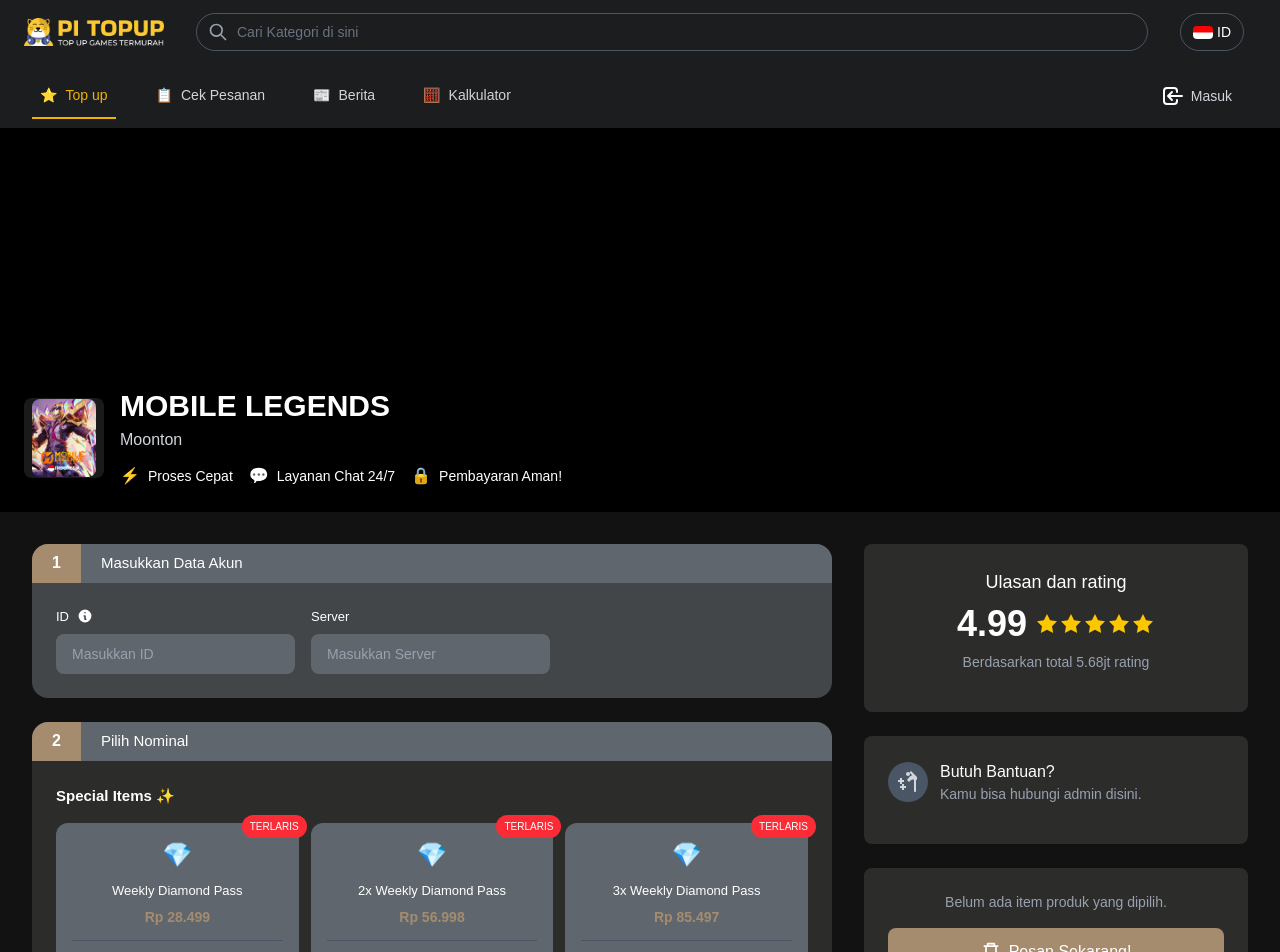
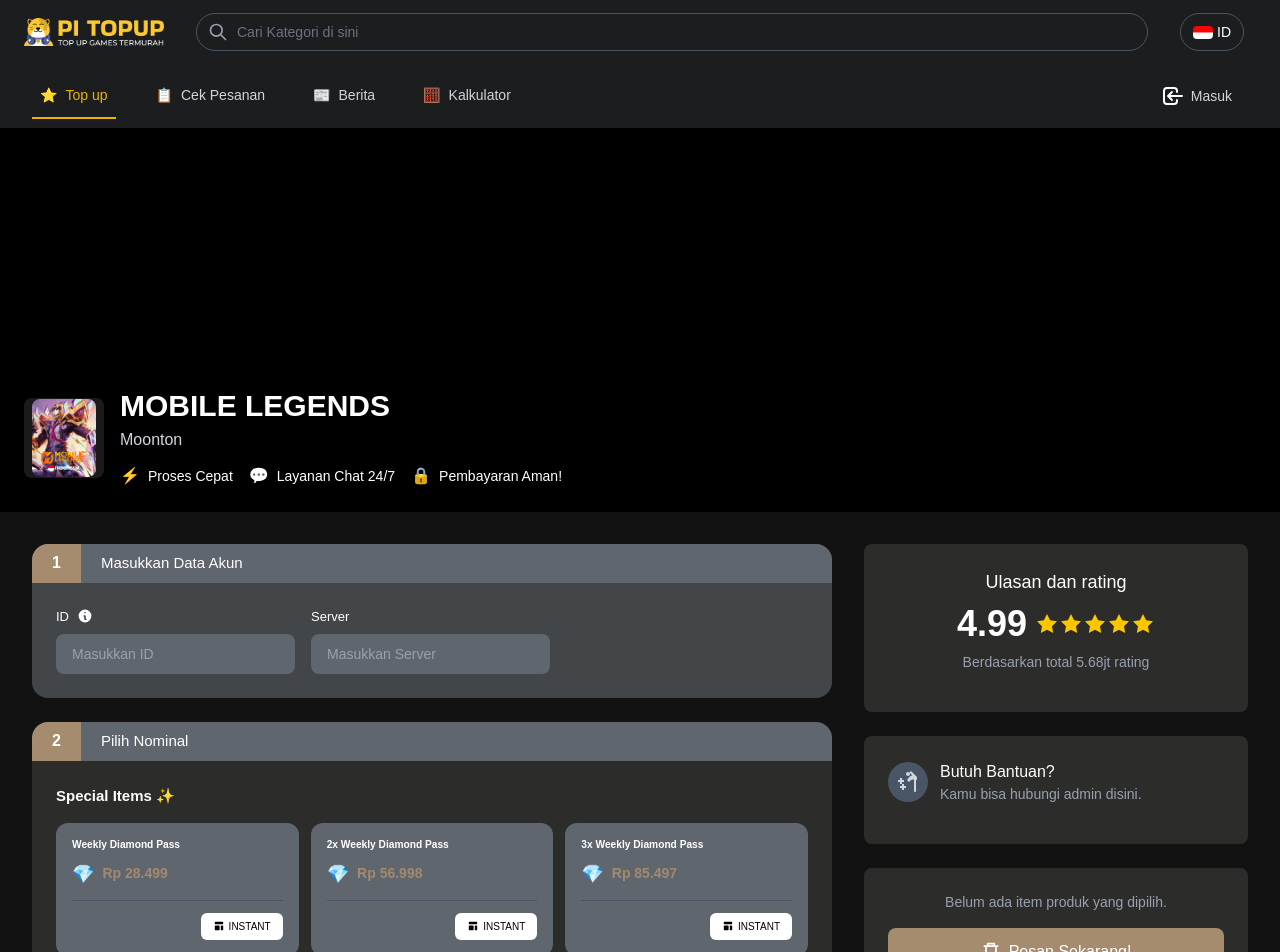
Before and after one commit to akbarryyan/topup-nextjs, a Next.js app: page /products/mobile-legends in a window 1280 px wide. Shown: the top 952 px of the page. Built offline with nearby package versions, Linux system fonts and the light colour scheme.

Commit message:
style: Refactor layout and styling in ProductForm component for improved readability and alignment

```diff
--- a/src/components/ProductForm.js
+++ b/src/components/ProductForm.js
@@ -125,24 +125,19 @@
                   key={index}
                   className="relative bg-[#5F666D] hover:bg-[#6B7178] border-0 rounded-xl p-4 cursor-pointer transition-all duration-200"
                 >
-                  {item.tag && (
-                    <span className="absolute -top-2 -right-2 bg-red-500 text-white text-[10px] px-2 py-1 rounded-full font-medium">
-                      {item.tag}
-                    </span>
-                  )}
-                  <div className="text-center">
-                    <div className="mb-3">
-                      <span className="text-2xl">{item.icon}</span>
-                    </div>
-                    <h4 className="text-white text-[13px] font-medium mb-2 leading-tight">
+                  <div className="text-start">
+                    <h4 className="text-white text-[10.2px] font-semibold mb-2 leading-tight">
                       {item.name}
                     </h4>
-                    <p className="text-[#A58C6F] font-bold text-[14px]">
-                      {item.price}
-                    </p>
+                    <div className="mb-3 flex items-center gap-2">
+                      <span className="text-lg">{item.icon}</span>
+                      <p className="text-[#A38A6F] font-bold text-[14px]">
+                        {item.price}
+                      </p>
+                    </div>
                   </div>
-                  <div className="mt-3 pt-3 border-t border-gray-600">
-                    <button className="w-full bg-white text-black text-[11px] font-medium py-1.5 px-3 rounded-md flex items-center justify-center gap-1">
+                  <div className="mt-3 pt-3 flex justify-end border-t border-gray-600">
+                    <button className="bg-white text-black text-[10px] font-medium py-1.5 px-3 rounded-md flex items-center justify-center gap-1">
                       <svg
                         className="w-3 h-3"
                         fill="currentColor"
```
